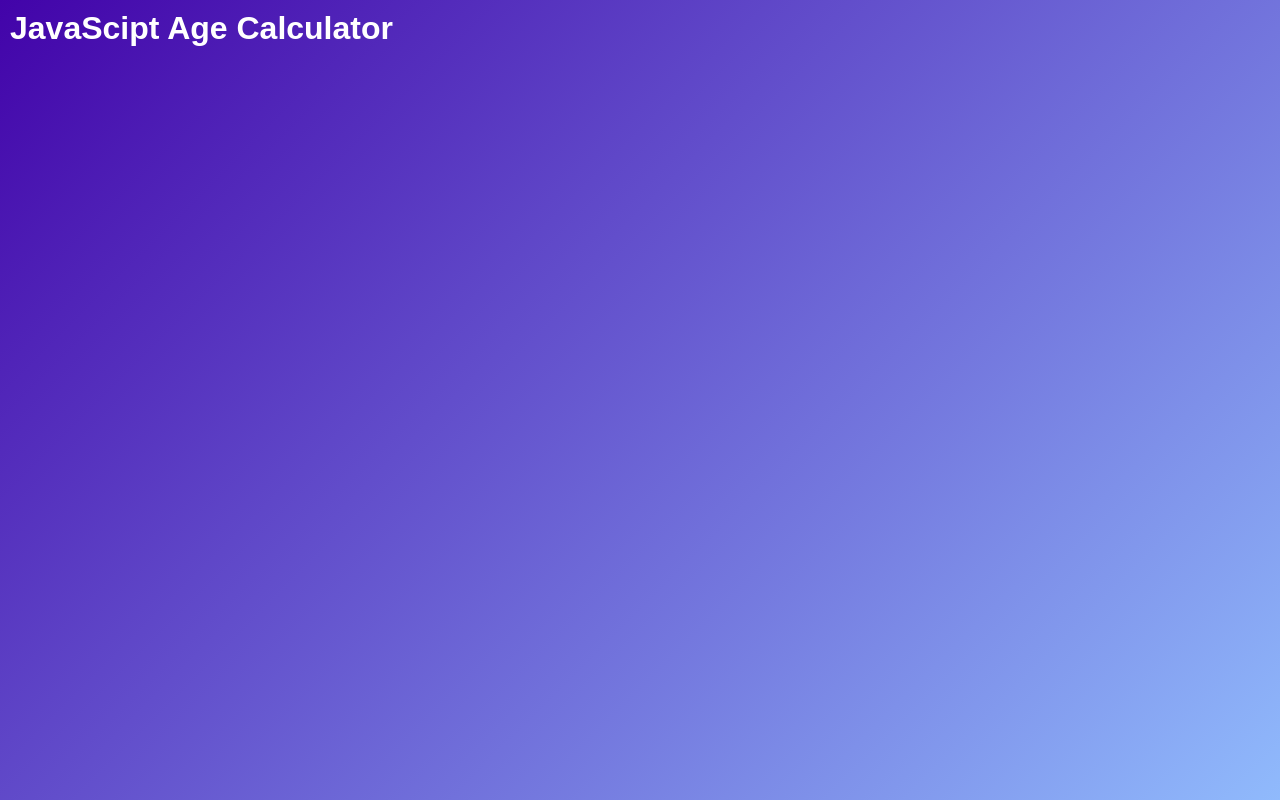
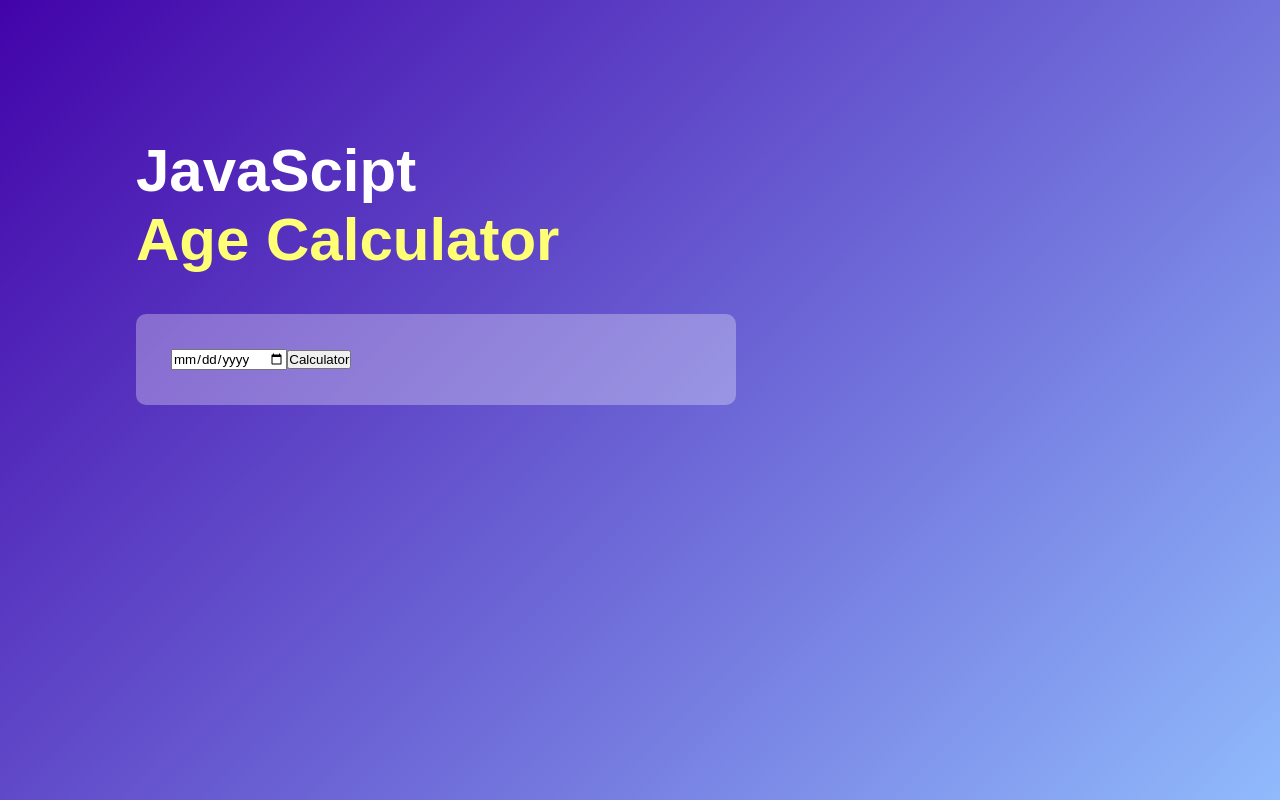
Before and after one commit to HassanEhsani/Age-Calculator, a plain HTML site: page index.html in a window 1280 px wide. Drawn offline with Linux system fonts and the light colour scheme.

Commit message:
i wrote the code for the input-box and calculator in the css file

```diff
--- a/index.html
+++ b/index.html
@@ -1,16 +1,23 @@
 <!DOCTYPE html>
 <html lang="en">
+
 <head>
     <meta charset="UTF-8">
     <meta name="viewport" content="width=device-width, initial-scale=1.0">
     <link rel="stylesheet" href="style.css">
     <title>Age Calculator</title>
 </head>
+
 <body>
     <div class="container">
         <div class="calculator">
-            <h1>JavaScipt Age Calculator</h1>
+            <h1>JavaScipt <br> <span>Age Calculator</span></h1>
+            <div class="input-box">
+                <input type="date" id="date">
+                <button>Calculator</button>
+            </div>
         </div>
     </div>
 </body>
+
 </html>
--- a/style.css
+++ b/style.css
@@ -11,3 +11,23 @@
     color: #fff;
     padding: 10px;
 }
+.calculator{
+    width: 100%;
+    max-width: 600px;
+    margin-left: 10%;
+    margin-top: 10%;
+}
+.calculator h1{
+    font-size: 60px;
+}
+.calculator h1 span{
+    color: #ffff76;
+}
+.input-box{
+    margin: 40px 0;
+    padding: 35px;
+    border-radius: 10px;
+    background: rgba(255,255,255,0.3);
+    display: flex;
+    align-items: center;
+}
```
